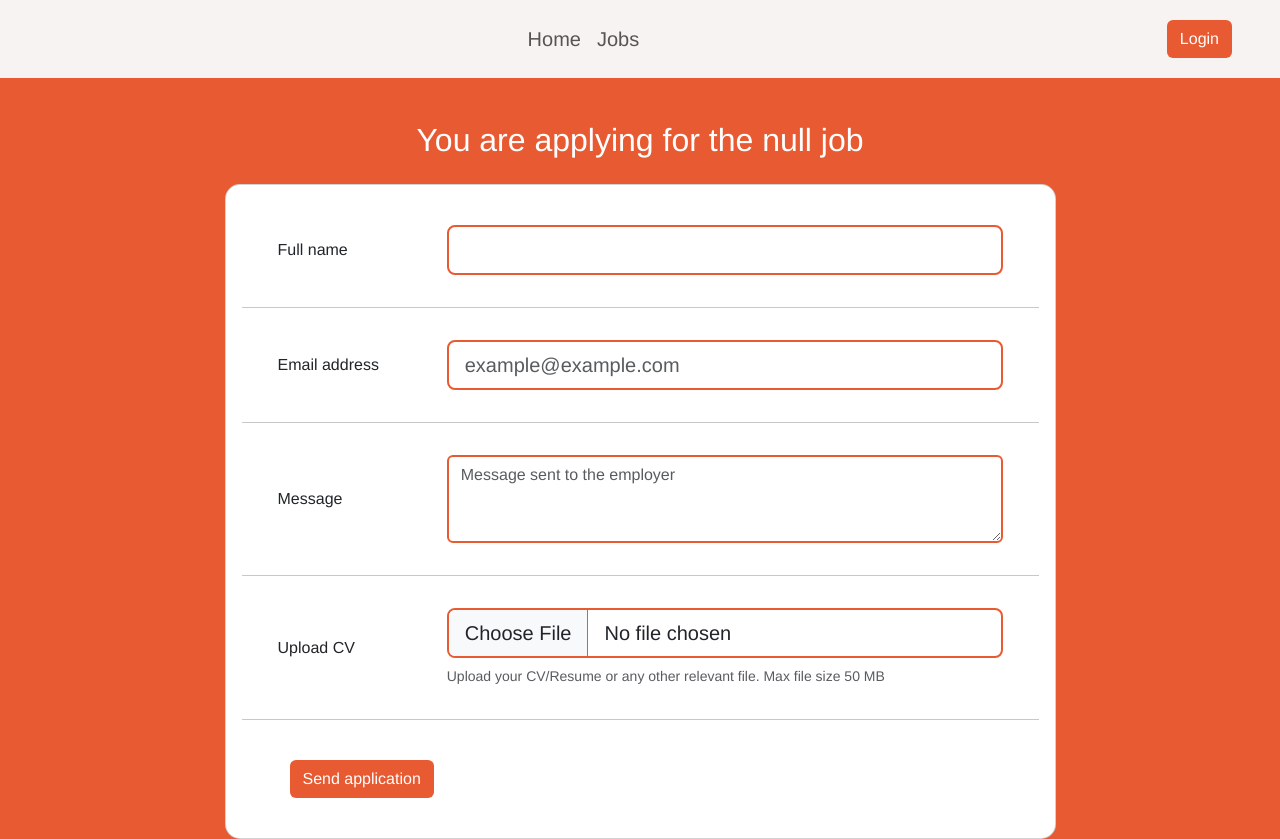
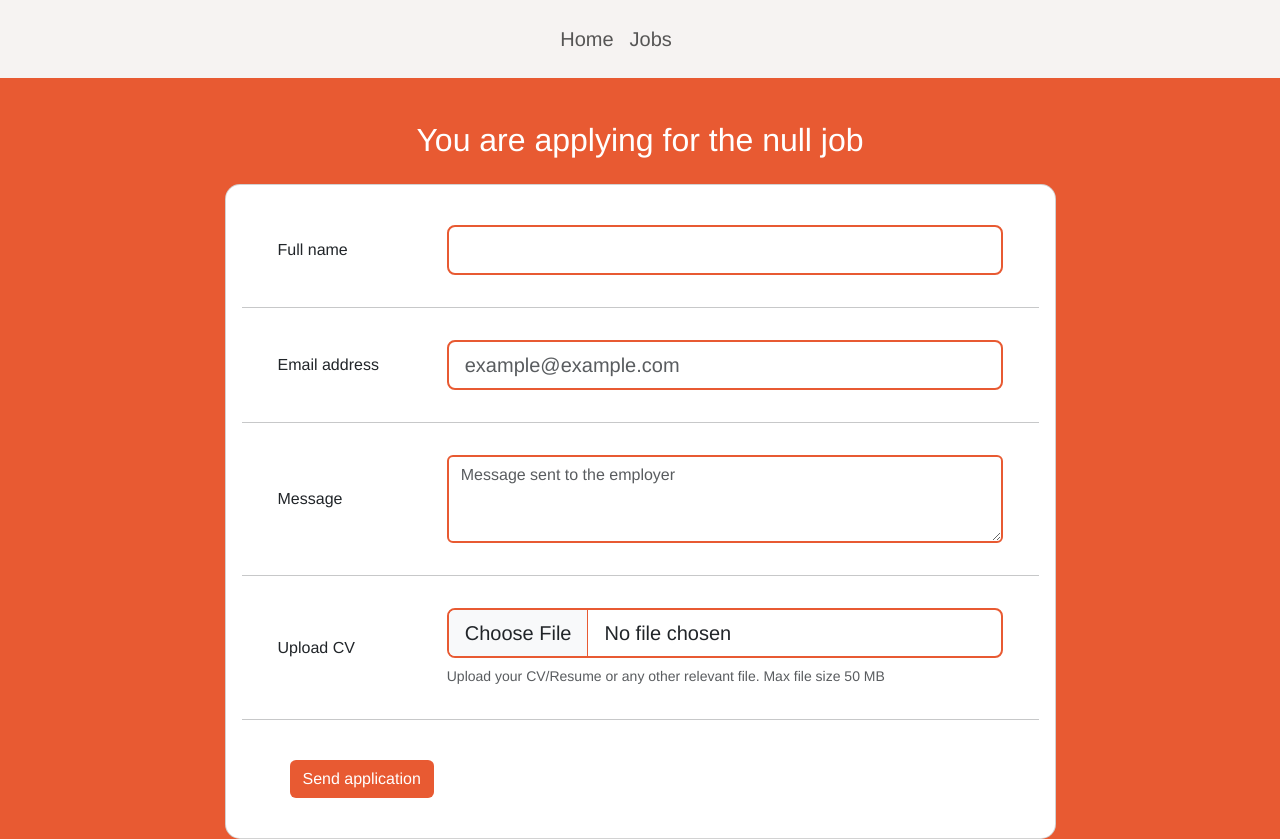
Before and after one commit to Andu7789/Jobsite, a website: page Public/Apply.html in a window 1280 px wide. Shown: the top 839 px of the page. Drawn offline with nearby package versions, Linux system fonts and the light colour scheme; some packages are replaced by stand-ins of ours.

Commit message:
update ReadMe

```diff
--- a/Public/Apply.html
+++ b/Public/Apply.html
@@ -27,9 +27,6 @@
             <a class="nav-link " href="Jobs.html">Jobs</a>
           </li>
         </ul>
-        <form class="d-flex" role="search">
-          <button class="btn btnRed" type="submit">Login</button>
-        </form>
       </div>
     </nav>
 
```
Also changed, not shown: Public/JobDetails.html (+1 -3 lines), Assets/Screenshots/Apply Page.png (added), Assets/Screenshots/Error name.png (added), Assets/Screenshots/Job Details Page.png (added), Assets/Screenshots/error email.png (added), ReadMe.md.
